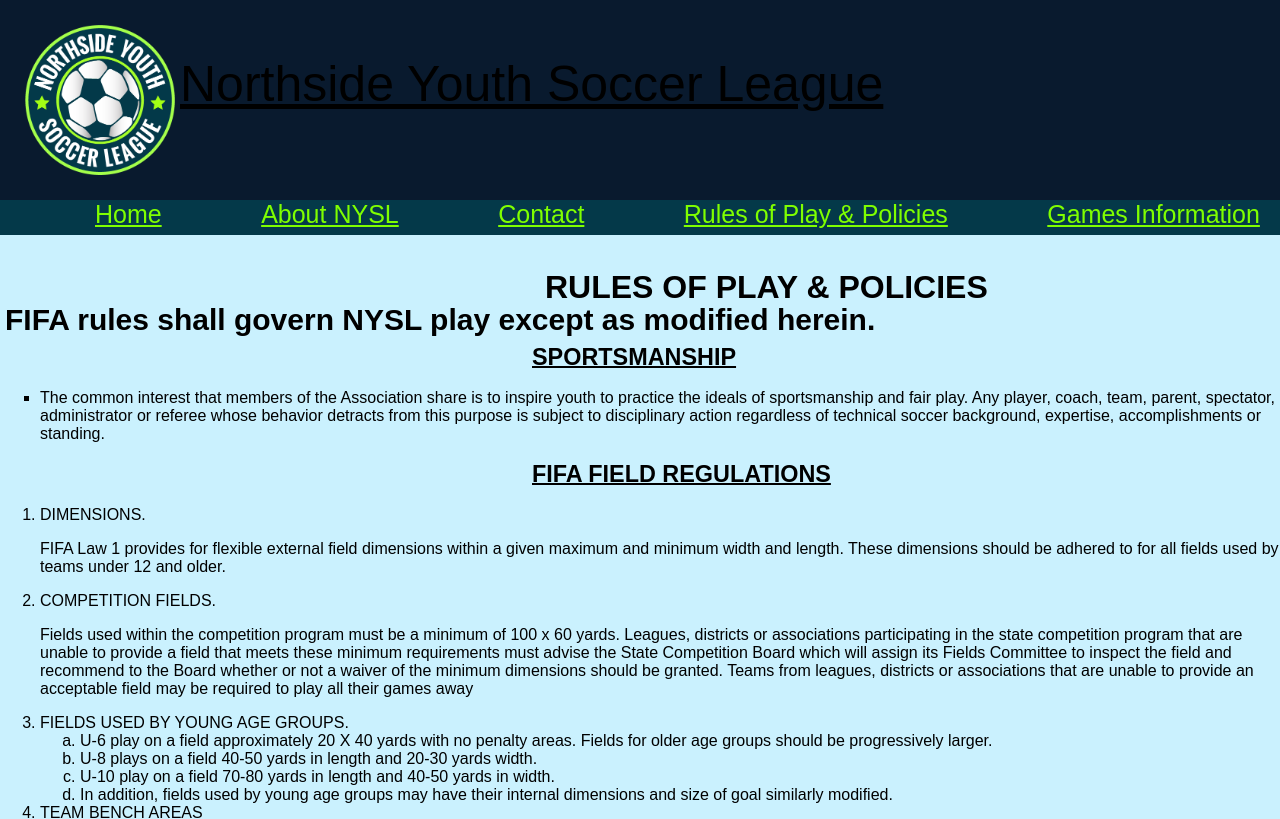
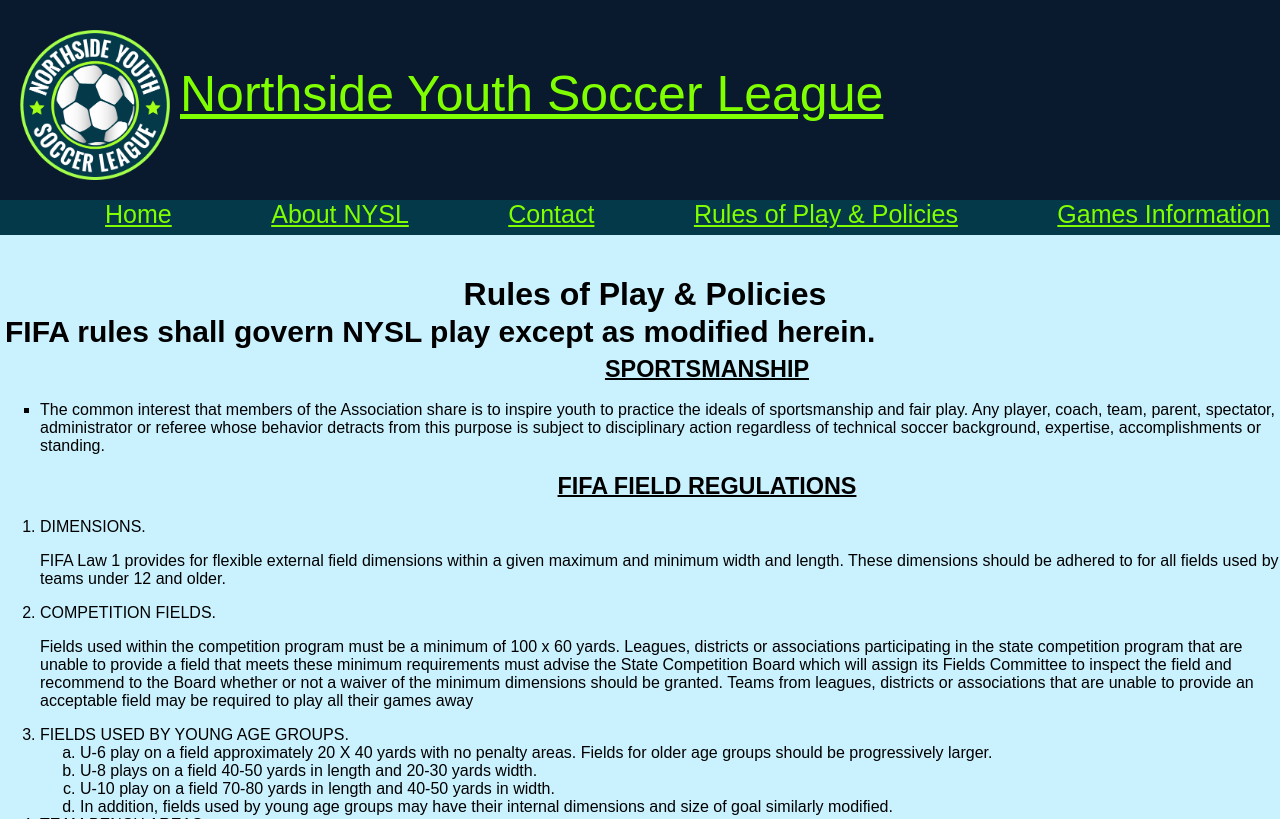
Before and after one commit to GastonSanchez/gastonsanchez.github.io, a plain HTML site: page CAP FULL STACK/CAP Full/Task 3/root folder/rules.html in a window 1280 px wide. Shown: the top 819 px of the page. Drawn offline with Linux system fonts and the light colour scheme.

Commit message:
mejorado el CSS de rules

```diff
--- a/CAP FULL STACK/CAP Full/Task 3/root folder/rules.html
+++ b/CAP FULL STACK/CAP Full/Task 3/root folder/rules.html
@@ -15,7 +15,7 @@
     </div>
   </header>
   <div id="titulo">
-    <h1>RULES OF PLAY & POLICIES</h1>
+    <h1>Rules of Play & Policies</h1>
   </div>
 
   <div class="cuerpo">
--- a/CAP FULL STACK/CAP Full/Task 3/root folder/styles/nysl_3.css
+++ b/CAP FULL STACK/CAP Full/Task 3/root folder/styles/nysl_3.css
@@ -1,5 +1,8 @@
 /*tamaño del body*/
 body{
+  display: inline-block;
+  width: 100%;
+  padding: 0px;
   margin: 0px;
   font-family: 'Montserrat', sans-serif;
   border: px solid #000;
@@ -7,22 +10,22 @@ body{
   background: #CAF1FE;
 }
 header {
-    display: block;
+    display: inline-block;
     font-family: 'Montserrat', sans-serif;
-    margin: 0px;
-    padding: 25px;
+    width: 100%;
+    padding-top: 30px;
     border: px solid #000;
-    height: 150px;
+    height: 200px;
   background: #091A2E ;
 }
 /*ubicacion del nombre de la liga*/
 header a{
-  color: black;
+  color: chartreuse;
   display: inline-block;
   position: relative;
   float: top;
   padding-top: 25px;
-  margin: 5px;
+  margin: 10px;
   font-size: 50px;
   z-index: 300;
 }
@@ -35,6 +38,7 @@ header img{
   right: 690px;
   float: left;
   z-index: 300;
+  margin-left: 20px
 
 }
 /*contenedor de los titulos de cada pagina*/
@@ -45,21 +49,20 @@ header img{
 }
 /*ubicacion del contenedor del titulo de cada pagina*/
 #titulo h1 {
-  display: block;
+  display: inline-block;
   position: relative;
-  width: 480px;
-  padding-left: 15px;
-  padding-right:15px;
-  margin-left: 530px;
+  text-align: center;
+  width: 100%;
   border: px solid #000;
-  top: 30px;
+  top: 25px;
   z-index: 300;
 }
 /*contenedor del nav*/
 div nav {
-  display: inline;
+  display: block;
   position: absolute;
   background: #043949;
+  text-align: center;
   width: 100%;
   top: 200px;
   border: 0px solid #000;
@@ -74,9 +77,8 @@ nav a{
   font-size: 25px;
   display: inline-block;
   position: relative;
-  margin-left: 65px;
-  padding-left: 30px;
-  padding-right: 0px;
+  text-align: center;
+  margin-left: 95px;
 }
 /*contenedor de la informacion principal de cada pagina*/
 section {
@@ -173,7 +175,8 @@ h3{
 }
 .reglas{
   display: inline-block;
-  margin-left: 400px;
+  width: 100%;
+  text-align: center;
   padding: 2px;
   text-decoration: underline;
   font-size: 20px;
```
Also changed, not shown: 1 other file.
